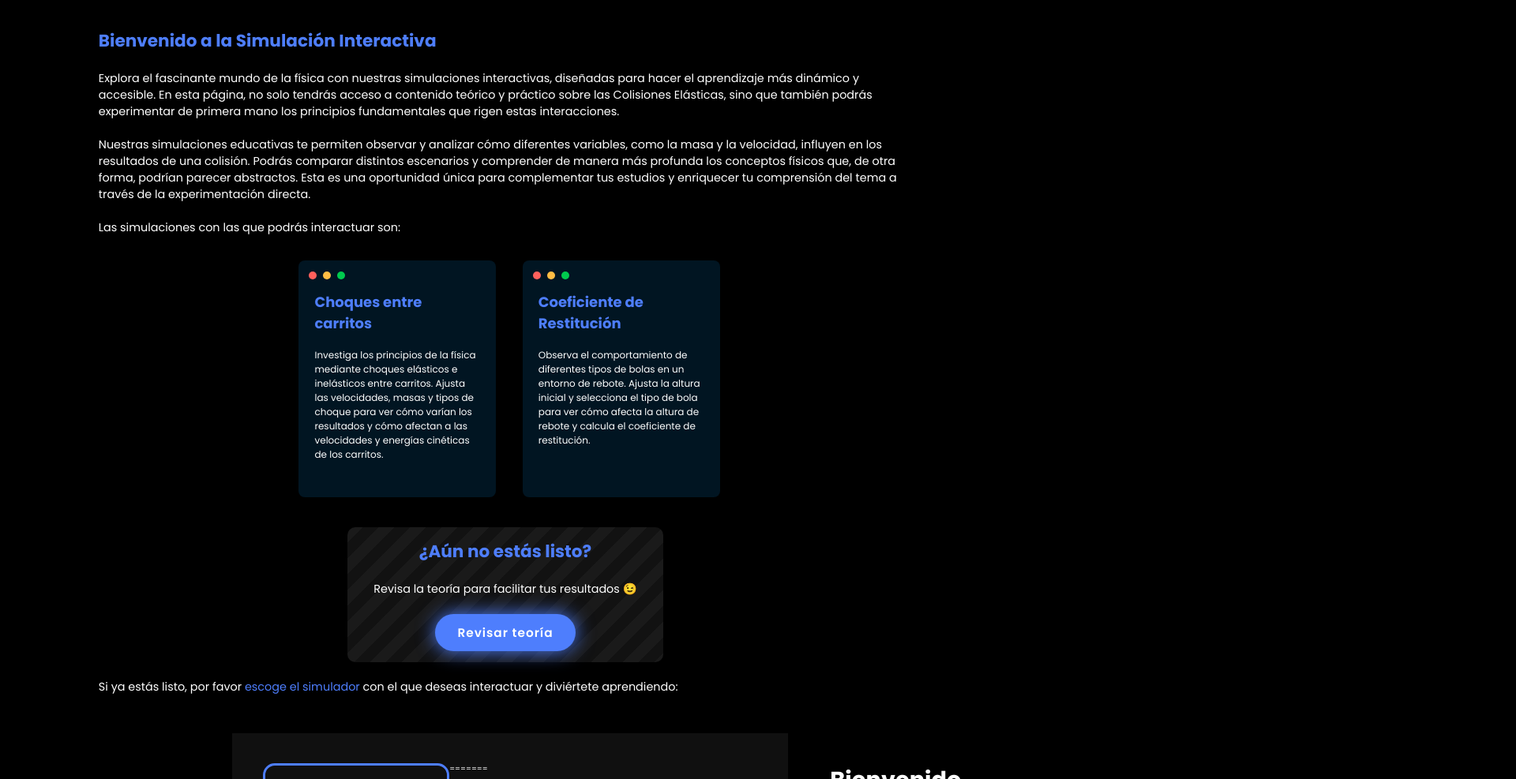
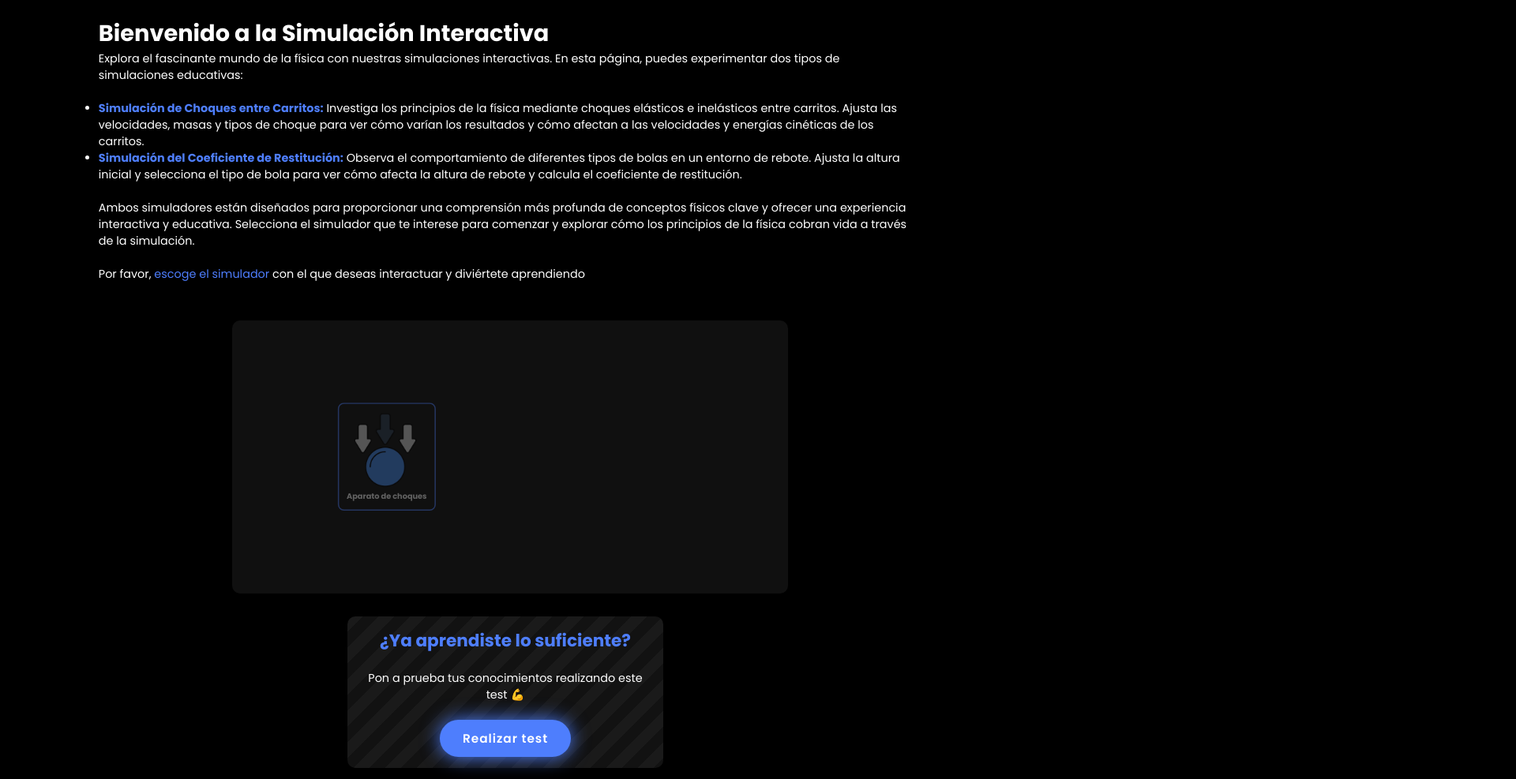
Before and after one commit to lgddani/simulador-choques, a plain HTML site: page index.html in a window 1280 px wide. Shown: the part 161-1148 px from the top of the page at 79% size, 1920 px wide, since content can reach past the window. Drawn offline with Linux system fonts and the light colour scheme.

Commit message:
Finalizando proyecto

```diff
--- a/css/index.css
+++ b/css/index.css
@@ -14,10 +14,7 @@
 	--second-bg-color: #101010;
 	--text-color: #fff;
 	--main-color: #4E7EFD;
-<<<<<<< HEAD
     --second-main-color: #4DC3F6;
-=======
->>>>>>> 76f90b7816b1f766e68ca5ee8f5905d7a82fc9b4
 }
 
 html{
@@ -195,16 +192,12 @@ body{
     margin-left: 23%;
     background-color: var(--second-bg-color);
     padding: 4rem;
-<<<<<<< HEAD
     border-radius: 10px;
-=======
->>>>>>> 76f90b7816b1f766e68ca5ee8f5905d7a82fc9b4
 }
 
 .opcion1, .opcion2{
     display: flex;
     width: 50%;
-<<<<<<< HEAD
 
     view-timeline-name: --image;
     view-timeline-axis: block;
@@ -212,8 +205,6 @@ body{
     animation-name: show;
     animation-range: entry 25% cover 60%;
     animation-fill-mode: both;
-=======
->>>>>>> 76f90b7816b1f766e68ca5ee8f5905d7a82fc9b4
 }
 
 .img1, .img2{
@@ -248,10 +239,7 @@ footer {
     bottom: 0;
     width: 100%;
     font-size: 14px;
-<<<<<<< HEAD
     margin-top: 2rem;
-=======
->>>>>>> 76f90b7816b1f766e68ca5ee8f5905d7a82fc9b4
 }
 
 footer .footer-content {
@@ -282,7 +270,6 @@ footer a:hover {
 /* Responsive */
 @media (max-width: 1200px) {
 
-<<<<<<< HEAD
     .contenido-principal{
         font-size: 1.5rem;
         margin-left: 3rem;
@@ -291,32 +278,22 @@ footer a:hover {
 
     .opciones, .cartas-intro{
         height: 100%;
-=======
-    .opciones{
-        height: 100vh;
->>>>>>> 76f90b7816b1f766e68ca5ee8f5905d7a82fc9b4
         display: inline-block;
         width: 100%;
         margin-left: 0;
     }
 
-<<<<<<< HEAD
     .card{
         margin-top: 1.5rem;
     }
 
-=======
->>>>>>> 76f90b7816b1f766e68ca5ee8f5905d7a82fc9b4
     .opcion1, .opcion2{
         width: 100%;
         margin-top: 3rem;
     }
-<<<<<<< HEAD
 
     .contenido_teoria{
         width: 300px;
         margin-top: 2rem;
     }
-=======
->>>>>>> 76f90b7816b1f766e68ca5ee8f5905d7a82fc9b4
 }
--- a/index.html
+++ b/index.html
@@ -8,85 +8,11 @@
     <meta name="robots" content="index, follow">
     <meta name="author" content="Universidad de las Fuerzas Armadas ESPE">
 
-<<<<<<< HEAD
     <title>Simulador de choques</title>
-=======
-    <title>Simulador de Choques</title>
->>>>>>> 76f90b7816b1f766e68ca5ee8f5905d7a82fc9b4
     <link rel="stylesheet" type="text/css" href="css/index.css">
     <link rel="icon" href="img/favicon.ico" type="image/x-icon">
 </head>
 <body>
-<<<<<<< HEAD
-    <h1 class="heading">Simulador de Choques</h1>
-    <div class="contenido-principal">
-        <h2>Bienvenido a la Simulación Interactiva</h2>
-        <br>
-        <p class="contenido-principal-intro">Explora el fascinante mundo de la física con nuestras simulaciones interactivas, diseñadas para hacer el aprendizaje más dinámico y accesible. En esta página, no solo tendrás acceso a contenido teórico y práctico sobre las Colisiones Elásticas, sino que también podrás experimentar de primera mano los principios fundamentales que rigen estas interacciones.</p>
-        <br>
-        <p>Nuestras simulaciones educativas te permiten observar y analizar cómo diferentes variables, como la masa y la velocidad, influyen en los resultados de una colisión. Podrás comparar distintos escenarios y comprender de manera más profunda los conceptos físicos que, de otra forma, podrían parecer abstractos. Esta es una oportunidad única para complementar tus estudios y enriquecer tu comprensión del tema a través de la experimentación directa.</p>
-        <br>
-        <p>Las simulaciones con las que podrás interactuar son:</p>
-        <br>
-        <div class="cartas-intro">
-            <div class="card">
-                <div class="tools">
-                    <div class="circle">
-                    <span class="red box"></span>
-                    </div>
-                    <div class="circle">
-                    <span class="yellow box"></span>
-                    </div>
-                    <div class="circle">
-                    <span class="green box"></span>
-                    </div>
-                </div>
-                <div class="card__content">
-                    <h2>Choques entre carritos</h2>
-                    <br>
-                    <p> Investiga los principios de la física mediante choques elásticos e inelásticos entre carritos. Ajusta las velocidades, masas y tipos de choque para ver cómo varían los resultados y cómo afectan a las velocidades y energías cinéticas de los carritos.</p>
-                </div>
-            </div>
-
-            <div class="card">
-                <div class="tools">
-                    <div class="circle">
-                    <span class="red box"></span>
-                    </div>
-                    <div class="circle">
-                    <span class="yellow box"></span>
-                    </div>
-                    <div class="circle">
-                    <span class="green box"></span>
-                    </div>
-                </div>
-                <div class="card__content">
-                    <h2>Coeficiente de Restitución</h2>
-                    <br>
-                    <p>Observa el comportamiento de diferentes tipos de bolas en un entorno de rebote. Ajusta la altura inicial y selecciona el tipo de bola para ver cómo afecta la altura de rebote y calcula el coeficiente de restitución.</p>
-                </div>
-            </div>
-        </div>
-        <br>
-        <div class="contenido_teoria">
-            <h2>¿Aún no estás listo?</h2>
-            <br>
-            <p>Revisa la teoría para facilitar tus resultados 😉</p>
-            <br>
-            <a class="btn" href="colisiones/teoria.html">Revisar teoría</a>
-        </div>
-        <br>
-        <p>Si ya estás listo, por favor <span style="color: var(--main-color);">escoge el simulador</span> con el que deseas interactuar y diviértete aprendiendo:</p>
-    </div>
-
-    <div class="opciones">
-        <div class="opcion2">
-            <div class="img2" onclick="window.location.href='choques/elastico-inelastico.html'">
-                <img src="img/opcion2.png" alt="Choques elásticos e inelásticos">
-                <h3>Carritos chocones</h3>
-            </div>
-        </div>
-=======
     <h1 class="heading">Simulador de choques</h1>
     <div class="contenido-principal">
         <h1>Bienvenido a la Simulación Interactiva</h1>
@@ -103,14 +29,12 @@
 
     </div>
     <div class="opciones">
->>>>>>> 76f90b7816b1f766e68ca5ee8f5905d7a82fc9b4
         <div class="opcion1">
             <div class="img1" onclick="window.location.href='choques/aparato-choques.html'">
                 <img src="img/opcion1.png" alt="Choque elástico - Bola de acero">
                 <h3>Aparato de choques</h3>
             </div>
         </div>
-<<<<<<< HEAD
     </div>
 
     <div class="contenido_teoria">
@@ -119,14 +43,6 @@
         <p>Pon a prueba tus conocimientos realizando este test 💪</p>
         <br>
         <a class="btn" href="colisiones/test.html">Realizar test</a>
-=======
-        <div class="opcion2">
-            <div class="img2" onclick="window.location.href='choques/elastico-inelastico.html'">
-                <img src="img/opcion2.png" alt="Choques elásticos e inelásticos">
-                <h3>Carritos chocones</h3>
-            </div>
-        </div>
->>>>>>> 76f90b7816b1f766e68ca5ee8f5905d7a82fc9b4
     </div>
 
     <footer>
```
